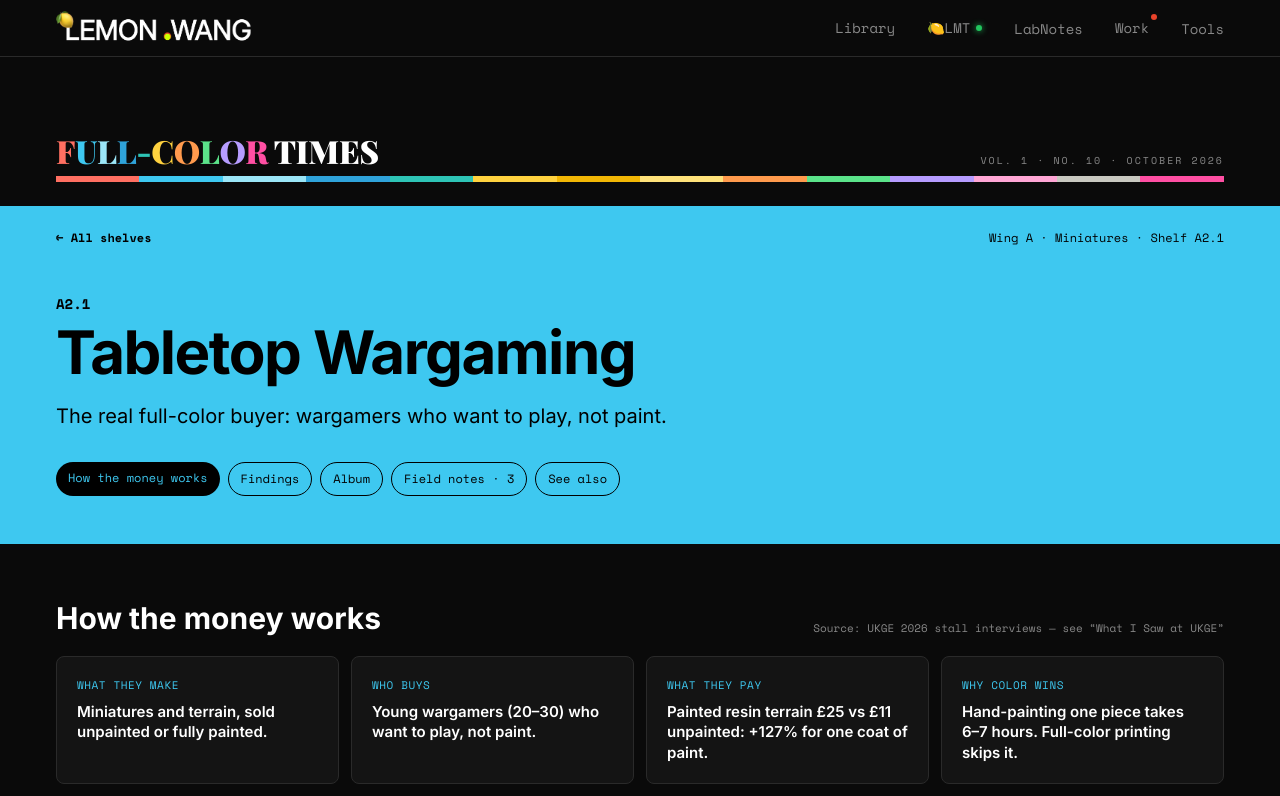
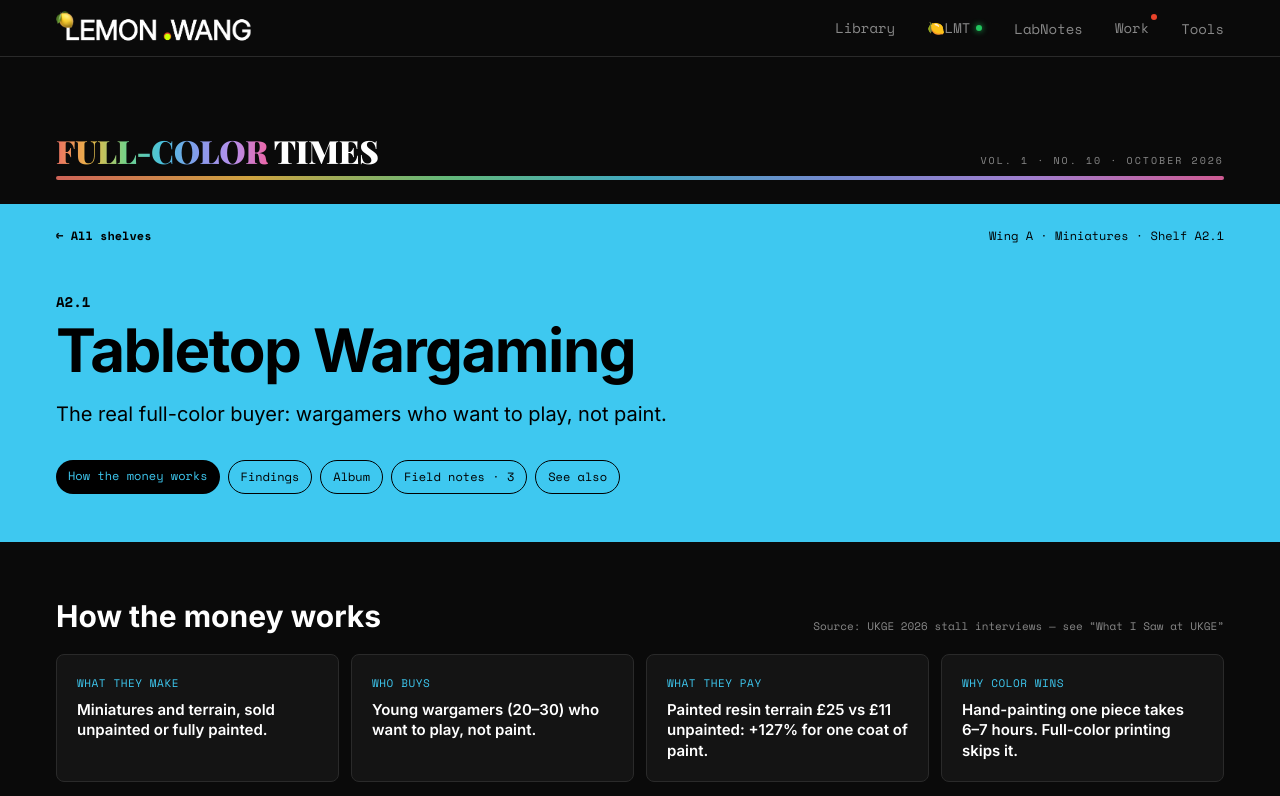
Before and after one commit to MakerCore/lemon-wang, a Next.js app: page /library/tabletop-wargaming in a window 1280 px wide. Shown: the top 796 px of the page. Built offline with nearby package versions, Linux system fonts and the light colour scheme.

Commit message:
feat(masthead): continuous spectrum, translucent glow; fix TIMES letter overlap
Co-Authored-By: Claude Opus 5.5 <noreply@anthropic.com>
Claude-Session: https://claude.ai/code/session_013rEMGReKB9ZfZeHSV2mbqR

```diff
--- a/components/TimesMasthead.tsx
+++ b/components/TimesMasthead.tsx
@@ -1,50 +1,53 @@
 import Link from 'next/link'
 import { Playfair_Display } from 'next/font/google'
-import { SHELVES } from '@/lib/library'
 import { getCurrentIssue } from '@/lib/issue'
 
 const playfair = Playfair_Display({ subsets: ['latin'], weight: '900', display: 'swap' })
 
-/** One shelf colour per letter of FULL-COLOR. */
-const LETTER_COLORS = ['#FF6F61', '#3EC8F0', '#9BE6F7', '#2FA3DA', '#2EC4B6', '#FFD23F', '#FF9A4D', '#5BE38A', '#B69CFF', '#FF4FA3']
+/** One continuous spectrum — the brand colour. */
+export const SPECTRUM = ['#FF7A6B', '#FFC94D', '#7BE495', '#4FD1F0', '#8FA8FF', '#C59BFF', '#FF6FB5']
+const cssGradient = `linear-gradient(90deg, ${SPECTRUM.join(', ')})`
+
+/**
+ * Stacked lock-up: an airy full-spectrum FULL-COLOR over a white TIMES,
+ * both exactly the same width. Letters are translucent over a soft glow
+ * of the same gradient, so the colour feels like light, not paint.
+ */
+function StackedWordmark({ className }: { className: string }) {
+  const W = 520
+  const font = { fontFamily: playfair.style.fontFamily, fontWeight: 900 }
+  return (
+    <svg viewBox={`0 0 ${W} 214`} className={className} role="img" aria-label="Full-Color Times">
+      <defs>
+        <linearGradient id="fct-spectrum" x1="0" x2="1" y1="0" y2="0">
+          {SPECTRUM.map((c, i) => <stop key={c} offset={i / (SPECTRUM.length - 1)} stopColor={c} />)}
+        </linearGradient>
+        <filter id="fct-glow" x="-10%" y="-40%" width="120%" height="180%">
+          <feGaussianBlur stdDeviation="9" />
+        </filter>
+      </defs>
+      {/* glow */}
+      <text x="0" y="66" textLength={W} lengthAdjust="spacingAndGlyphs" fill="url(#fct-spectrum)" opacity="0.55" filter="url(#fct-glow)" style={{ ...font, fontSize: 76 }}>FULL-COLOR</text>
+      {/* translucent letters */}
+      <text x="0" y="66" textLength={W} lengthAdjust="spacingAndGlyphs" fill="url(#fct-spectrum)" fillOpacity="0.88" style={{ ...font, fontSize: 76 }}>FULL-COLOR</text>
+      {/* rule: same spectrum, fading at both ends */}
+      <rect x="0" y="82" width={W} height="5" rx="2.5" fill="url(#fct-spectrum)" opacity="0.8" />
+      <text x="0" y="208" textLength={W} lengthAdjust="spacingAndGlyphs" fill="#ffffff" style={{ ...font, fontSize: 146 }}>TIMES</text>
+    </svg>
+  )
+}
 
 function Wordmark({ className }: { className: string }) {
   return (
     <span className={`${playfair.className} ${className} font-black leading-[0.9] tracking-[-0.01em] whitespace-nowrap`} aria-label="Full-Color Times">
-      {'FULL-COLOR'.split('').map((ch, i) => (
-        <span key={i} style={{ color: LETTER_COLORS[i] }} aria-hidden="true">{ch}</span>
-      ))}
+      <span aria-hidden="true" style={{ backgroundImage: cssGradient, WebkitBackgroundClip: 'text', backgroundClip: 'text', color: 'transparent', opacity: 0.92 }}>FULL-COLOR</span>
       <span className="text-white" aria-hidden="true"> TIMES</span>
     </span>
   )
 }
 
-/**
- * Stacked lock-up: a full-colour FULL-COLOR crown over a giant white TIMES,
- * both forced to exactly the same width (SVG textLength), with the shelf
- * colour rule between them.
- */
-function StackedWordmark({ className }: { className: string }) {
-  const W = 520
-  const font = { fontFamily: playfair.style.fontFamily, fontWeight: 900 }
-  const seg = W / SHELVES.length
-  return (
-    <svg viewBox={`0 0 ${W} 300`} className={className} role="img" aria-label="Full-Color Times">
-      <text x="0" y="78" textLength={W} lengthAdjust="spacing" style={{ ...font, fontSize: 84 }}>
-        {'FULL-COLOR'.split('').map((ch, i) => <tspan key={i} fill={LETTER_COLORS[i]}>{ch}</tspan>)}
-      </text>
-      {SHELVES.map((sh, i) => <rect key={sh.code} x={i * seg} y="96" width={seg + 0.5} height="7" fill={sh.color} />)}
-      <text x="0" y="290" textLength={W} lengthAdjust="spacing" fill="#ffffff" style={{ ...font, fontSize: 210 }}>TIMES</text>
-    </svg>
-  )
-}
-
 function Rule() {
-  return (
-    <div className="flex h-1.5 w-full" aria-hidden="true">
-      {SHELVES.map(s => <span key={s.code} className="flex-1" style={{ background: s.color }} />)}
-    </div>
-  )
+  return <div className="h-1 w-full rounded-full opacity-80" style={{ backgroundImage: cssGradient }} aria-hidden="true" />
 }
 
 /** Large masthead for the homepage. */
```
